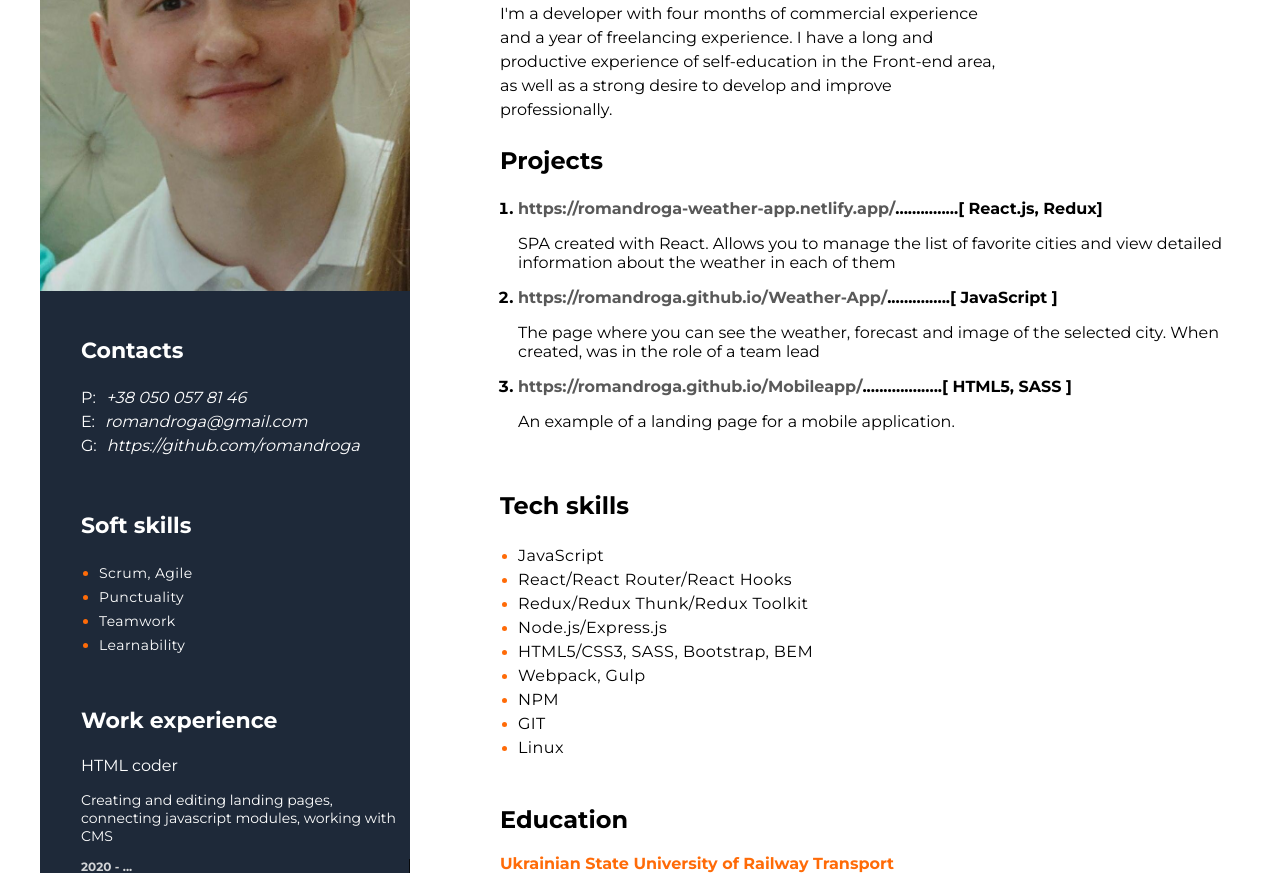
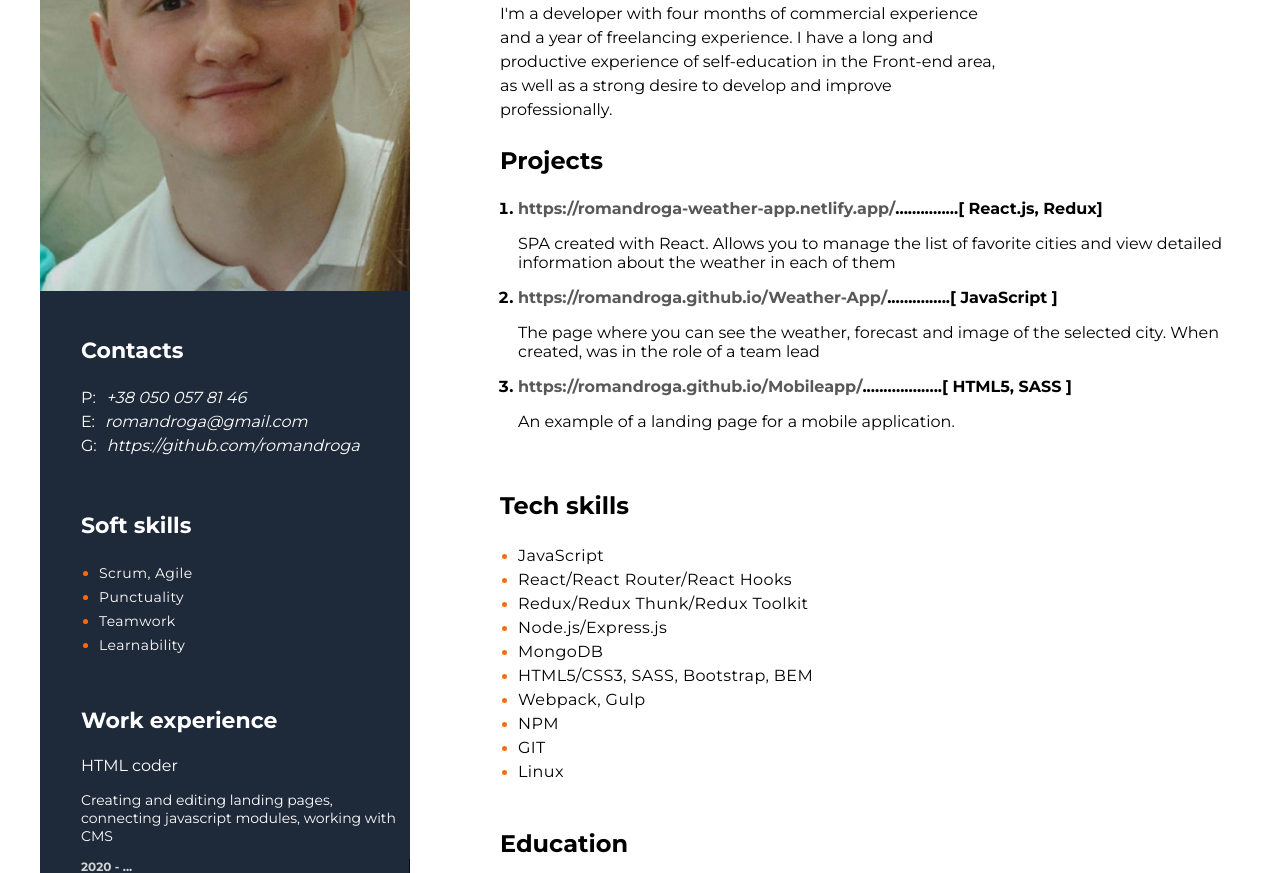
Before and after one commit to romandroga/resume, a plain HTML site: page index.html in a window 1280 px wide. Shown: the part 227-1100 px from the top of the page. Drawn offline with Linux system fonts and the light colour scheme.

Commit message:
modified:   index.html

```diff
--- a/index.html
+++ b/index.html
@@ -154,6 +154,7 @@
             <li><span>React/React Router/React Hooks</span></li>
             <li><span>Redux/Redux Thunk/Redux Toolkit</span></li>
             <li><span>Node.js/Express.js</span></li>
+            <li><span>MongoDB</span></li>
             <li><span>HTML5/CSS3, SASS, Bootstrap, BEM</span></li>
             <li><span>Webpack, Gulp</span></li>
             <li><span>NPM</span></li>
```
